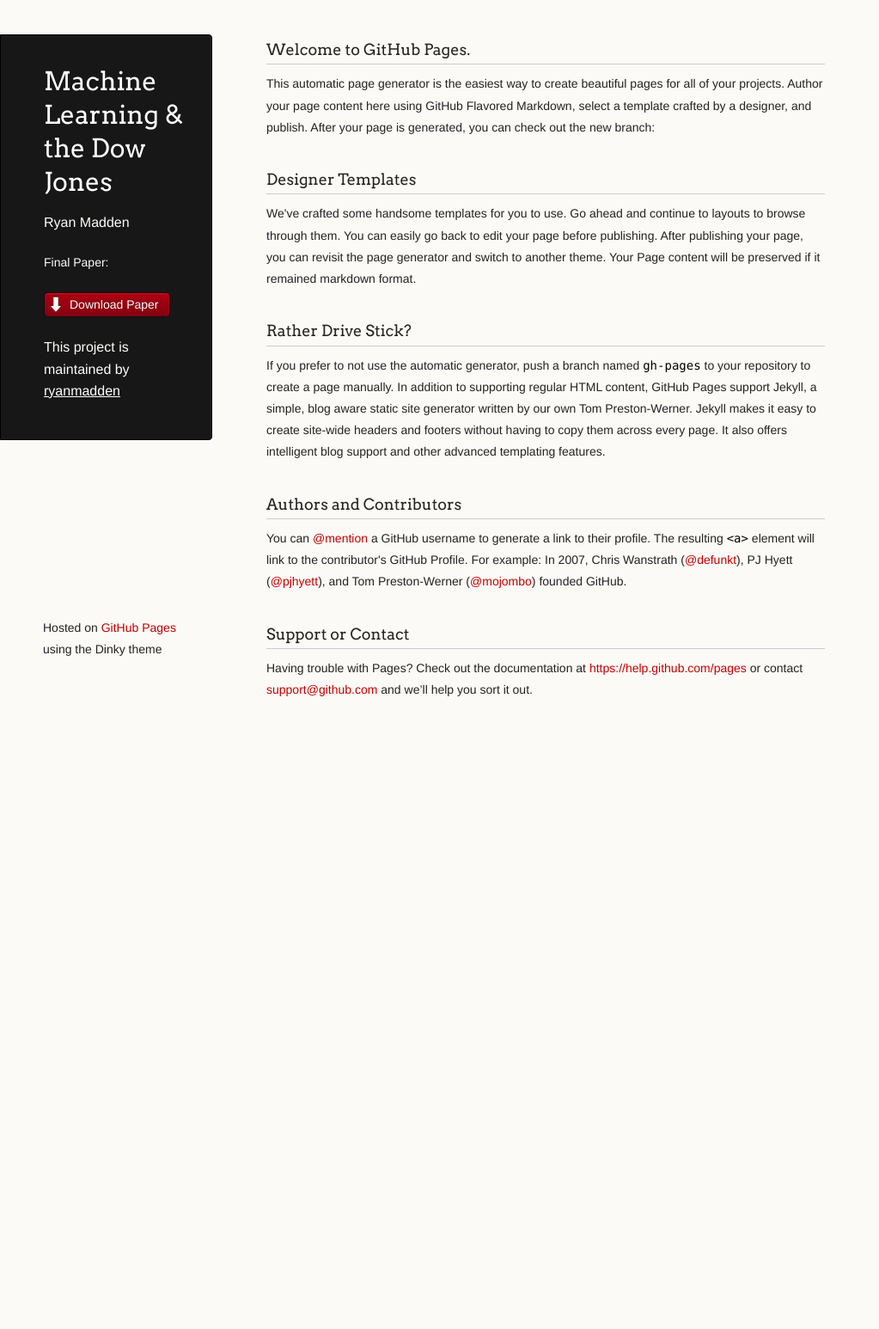
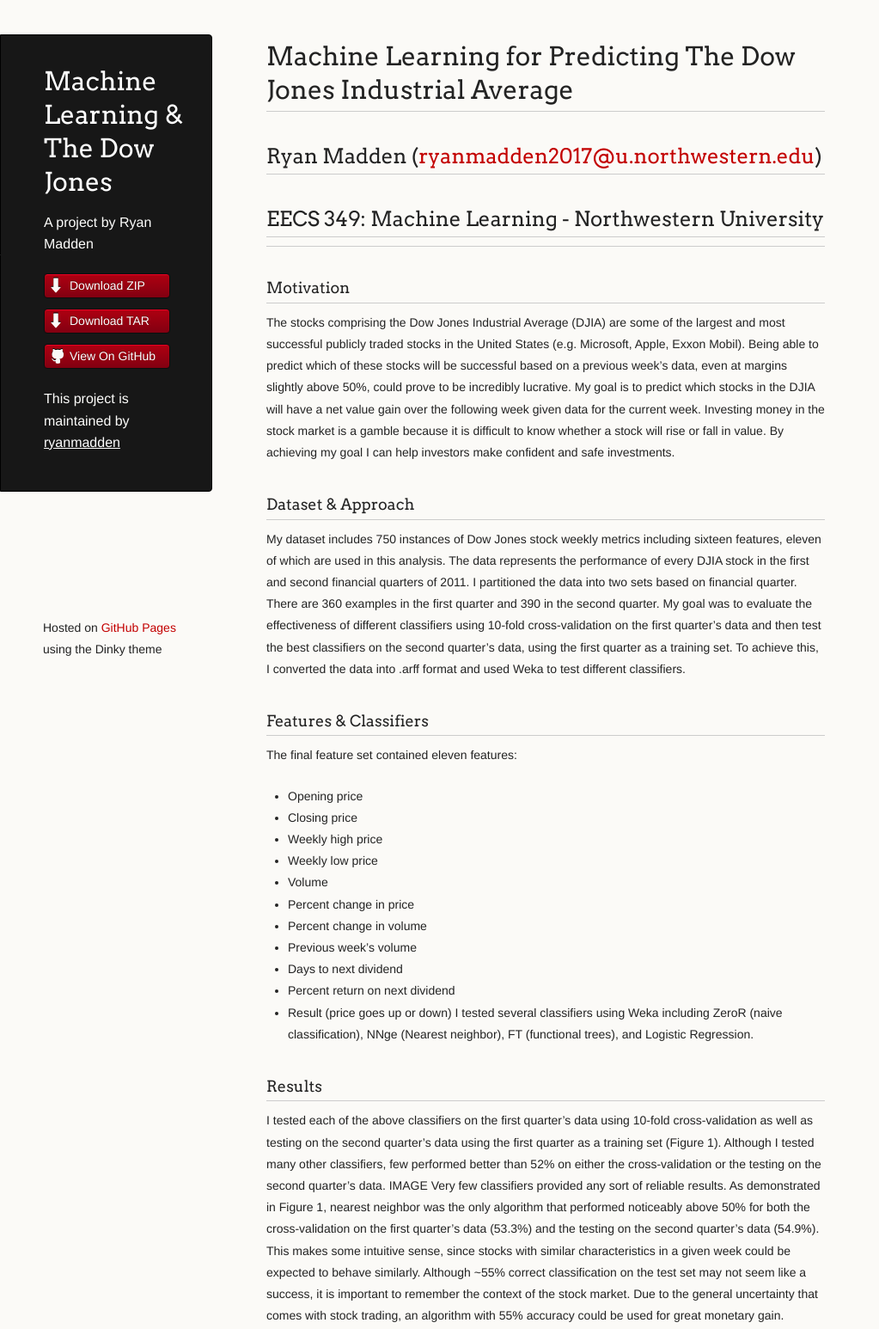
Before and after one commit to ryanmadden/ml-dowjones, a plain HTML site: page index.html in a window 1280 px wide. Shown: the whole page at 86% size, without its empty margins (0-1023 px from the left). Before the commit the page ends 887 px from the top, so only its background shows below. Drawn offline with Linux system fonts and the light colour scheme.

Commit message:
Create gh-pages branch via GitHub

```diff
--- a/index.html
+++ b/index.html
@@ -3,7 +3,7 @@
   <head>
     <meta charset="utf-8">
     <meta http-equiv="X-UA-Compatible" content="chrome=1">
-    <title>Machine Learning &amp; the Dow Jones</title>
+    <title>Machine Learning &amp; The Dow Jones by ryanmadden</title>
 
     <link rel="stylesheet" href="stylesheets/styles.css">
     <link rel="stylesheet" href="stylesheets/github-light.css">
@@ -16,12 +16,13 @@
   <body>
     <div class="wrapper">
       <header>
-        <h1 class="header">Machine Learning &amp; the Dow Jones</h1>
-        <p class="header">Ryan Madden</p>
-        <p>Final Paper:</p>
+        <h1 class="header">Machine Learning &amp; The Dow Jones</h1>
+        <p class="header">A project by Ryan Madden</p>
 
         <ul>
-          <li class="download"><a class="buttons" href="https://github.com/ryanmadden/ml-dowjones/raw/master/Madden_FinalReport.pdf" target"_blank">Download Paper</a></li>
+          <li class="download"><a class="buttons" href="https://github.com/ryanmadden/ml-dowjones/zipball/master">Download ZIP</a></li>
+          <li class="download"><a class="buttons" href="https://github.com/ryanmadden/ml-dowjones/tarball/master">Download TAR</a></li>
+          <li><a class="buttons github" href="https://github.com/ryanmadden/ml-dowjones">View On GitHub</a></li>
         </ul>
 
         <p class="header">This project is maintained by <a class="header name" href="https://github.com/ryanmadden">ryanmadden</a></p>
@@ -29,30 +30,53 @@
 
       </header>
       <section>
-        <h3>
-<a id="welcome-to-github-pages" class="anchor" href="#welcome-to-github-pages" aria-hidden="true"><span class="octicon octicon-link"></span></a>Welcome to GitHub Pages.</h3>
+        <h1>
+<a id="machine-learning-for-predicting-the-dow-jones-industrial-average" class="anchor" href="#machine-learning-for-predicting-the-dow-jones-industrial-average" aria-hidden="true"><span class="octicon octicon-link"></span></a>Machine Learning for Predicting The Dow Jones Industrial Average</h1>
 
-<p>This automatic page generator is the easiest way to create beautiful pages for all of your projects. Author your page content here using GitHub Flavored Markdown, select a template crafted by a designer, and publish. After your page is generated, you can check out the new branch:</p>
+<h2>
+<a id="ryan-madden-ryanmadden2017unorthwesternedu" class="anchor" href="#ryan-madden-ryanmadden2017unorthwesternedu" aria-hidden="true"><span class="octicon octicon-link"></span></a>Ryan Madden (<a href="mailto:ryanmadden2017@u.northwestern.edu">ryanmadden2017@u.northwestern.edu</a>)</h2>
+
+<h2>
+<a id="eecs-349-machine-learning---northwestern-university" class="anchor" href="#eecs-349-machine-learning---northwestern-university" aria-hidden="true"><span class="octicon octicon-link"></span></a>EECS 349: Machine Learning - Northwestern University</h2>
+
+<hr>
 
 <h3>
-<a id="designer-templates" class="anchor" href="#designer-templates" aria-hidden="true"><span class="octicon octicon-link"></span></a>Designer Templates</h3>
+<a id="motivation" class="anchor" href="#motivation" aria-hidden="true"><span class="octicon octicon-link"></span></a>Motivation</h3>
 
-<p>We've crafted some handsome templates for you to use. Go ahead and continue to layouts to browse through them. You can easily go back to edit your page before publishing. After publishing your page, you can revisit the page generator and switch to another theme. Your Page content will be preserved if it remained markdown format.</p>
+<p>The stocks comprising the Dow Jones Industrial Average (DJIA) are some of the largest and most successful publicly traded stocks in the United States (e.g. Microsoft, Apple, Exxon Mobil). Being able to predict which of these stocks will be successful based on a previous week’s data, even at margins slightly above 50%, could prove to be incredibly lucrative. My goal is to predict which stocks in the DJIA will have a net value gain over the following week given data for the current week. Investing money in the stock market is a gamble because it is difficult to know whether a stock will rise or fall in value. By achieving my goal I can help investors make confident and safe investments.</p>
 
 <h3>
-<a id="rather-drive-stick" class="anchor" href="#rather-drive-stick" aria-hidden="true"><span class="octicon octicon-link"></span></a>Rather Drive Stick?</h3>
+<a id="dataset--approach" class="anchor" href="#dataset--approach" aria-hidden="true"><span class="octicon octicon-link"></span></a>Dataset &amp; Approach</h3>
 
-<p>If you prefer to not use the automatic generator, push a branch named <code>gh-pages</code> to your repository to create a page manually. In addition to supporting regular HTML content, GitHub Pages support Jekyll, a simple, blog aware static site generator written by our own Tom Preston-Werner. Jekyll makes it easy to create site-wide headers and footers without having to copy them across every page. It also offers intelligent blog support and other advanced templating features.</p>
+<p>My dataset includes 750 instances of Dow Jones stock weekly metrics including sixteen features, eleven of which are used in this analysis. The data represents the performance of every DJIA stock in the first and second financial quarters of 2011. I partitioned the data into two sets based on financial quarter. There are 360 examples in the first quarter and 390 in the second quarter. My goal was to evaluate the effectiveness of different classifiers using 10-fold cross-validation on the first quarter’s data and then test the best classifiers on the second quarter’s data, using the first quarter as a training set. To achieve this, I converted the data into .arff format and used Weka to test different classifiers.</p>
 
 <h3>
-<a id="authors-and-contributors" class="anchor" href="#authors-and-contributors" aria-hidden="true"><span class="octicon octicon-link"></span></a>Authors and Contributors</h3>
+<a id="features--classifiers" class="anchor" href="#features--classifiers" aria-hidden="true"><span class="octicon octicon-link"></span></a>Features &amp; Classifiers</h3>
 
-<p>You can <a href="https://github.com/blog/821" class="user-mention">@mention</a> a GitHub username to generate a link to their profile. The resulting <code>&lt;a&gt;</code> element will link to the contributor's GitHub Profile. For example: In 2007, Chris Wanstrath (<a href="https://github.com/defunkt" class="user-mention">@defunkt</a>), PJ Hyett (<a href="https://github.com/pjhyett" class="user-mention">@pjhyett</a>), and Tom Preston-Werner (<a href="https://github.com/mojombo" class="user-mention">@mojombo</a>) founded GitHub.</p>
+<p>The final feature set contained eleven features:</p>
+
+<ul>
+<li>Opening price</li>
+<li>Closing price</li>
+<li>Weekly high price</li>
+<li>Weekly low price</li>
+<li>Volume</li>
+<li>Percent change in price</li>
+<li>Percent change in volume</li>
+<li>Previous week’s volume</li>
+<li>Days to next dividend</li>
+<li>Percent return on next dividend</li>
+<li>Result (price goes up or down)
+I tested several classifiers using Weka including ZeroR (naive classification), NNge (Nearest neighbor), FT (functional trees), and Logistic Regression. </li>
+</ul>
 
 <h3>
-<a id="support-or-contact" class="anchor" href="#support-or-contact" aria-hidden="true"><span class="octicon octicon-link"></span></a>Support or Contact</h3>
+<a id="results" class="anchor" href="#results" aria-hidden="true"><span class="octicon octicon-link"></span></a>Results</h3>
 
-<p>Having trouble with Pages? Check out the documentation at <a href="https://help.github.com/pages">https://help.github.com/pages</a> or contact <a href="mailto:support@github.com">support@github.com</a> and we’ll help you sort it out.</p>
+<p>I tested each of the above classifiers on the first quarter’s data using 10-fold cross-validation as well as testing on the second quarter’s data using the first quarter as a training set (Figure 1). Although I tested many other classifiers, few performed better than 52% on either the cross-validation or the testing on the second quarter’s data.
+IMAGE
+Very few classifiers provided any sort of reliable results. As demonstrated in Figure 1, nearest neighbor was the only algorithm that performed noticeably above 50% for both the cross-validation on the first quarter’s data (53.3%) and the testing on the second quarter’s data (54.9%). This makes some intuitive sense, since stocks with similar characteristics in a given week could be expected to behave similarly. Although ~55% correct classification on the test set may not seem like a success, it is important to remember the context of the stock market. Due to the general uncertainty that comes with stock trading, an algorithm with 55% accuracy could be used for great monetary gain.</p>
       </section>
       <footer>
         <p><small>Hosted on <a href="https://pages.github.com">GitHub Pages</a> using the Dinky theme</small></p>
```
Also changed, not shown: params.json (+1 -1 lines).
